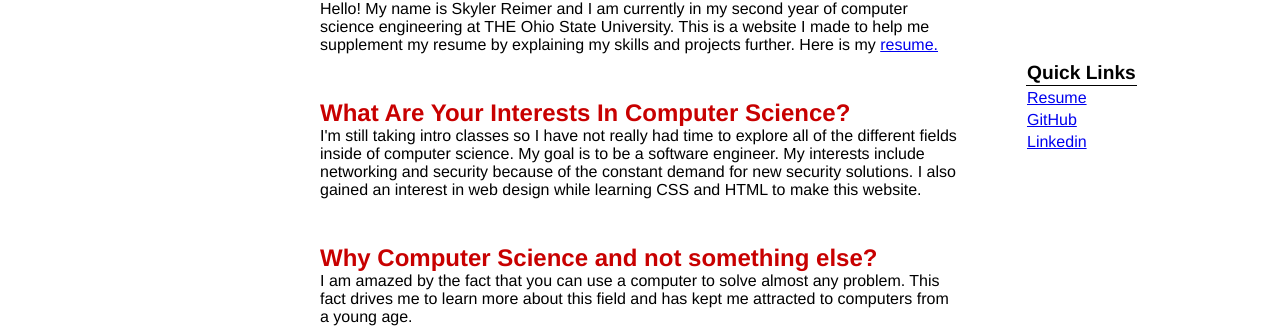
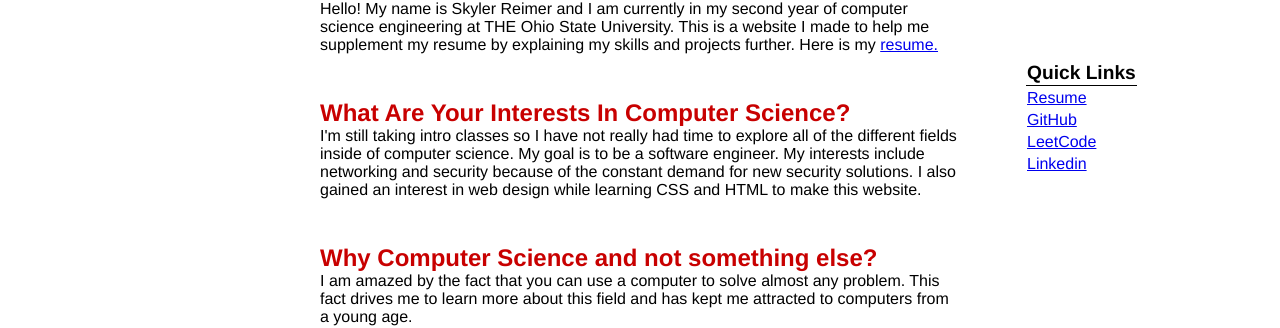
Before and after one commit to skylerreimer/skylerreimer.github.io, a Jekyll site: the page built from index.html, in a window 1280 px wide. Shown: the part 166-494 px from the top of the page. Built offline with Jekyll 4.4.1, drawn with Linux system fonts in a browser that asks for light colours.

Commit message:
Update default.html

```diff
--- a/_layouts/default.html
+++ b/_layouts/default.html
@@ -72,7 +72,8 @@
                   <tr><th>Quick Links</th></tr>
                   <tr><td><a href="resume.pdf">Resume</a></td></tr>
                   <tr><td><a href="https://github.com/skylerreimer">GitHub</a></td></tr>
-                  <tr><td><a href="https://www.linkedin.com/in/skyler-reimer-b506b2126">Linkedin</a></td></tr>
+                  <tr><td><a href="https://leetcode.com/skylerreimer/">LeetCode</a></td></tr>
+		  <tr><td><a href="https://www.linkedin.com/in/skyler-reimer-b506b2126">Linkedin</a></td></tr>
               </table>
 
             {{ content }}
```
